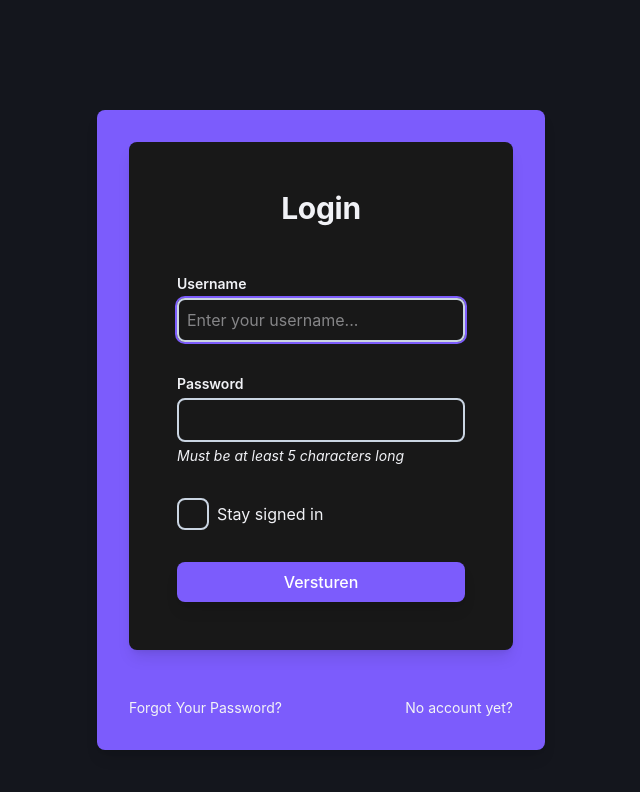
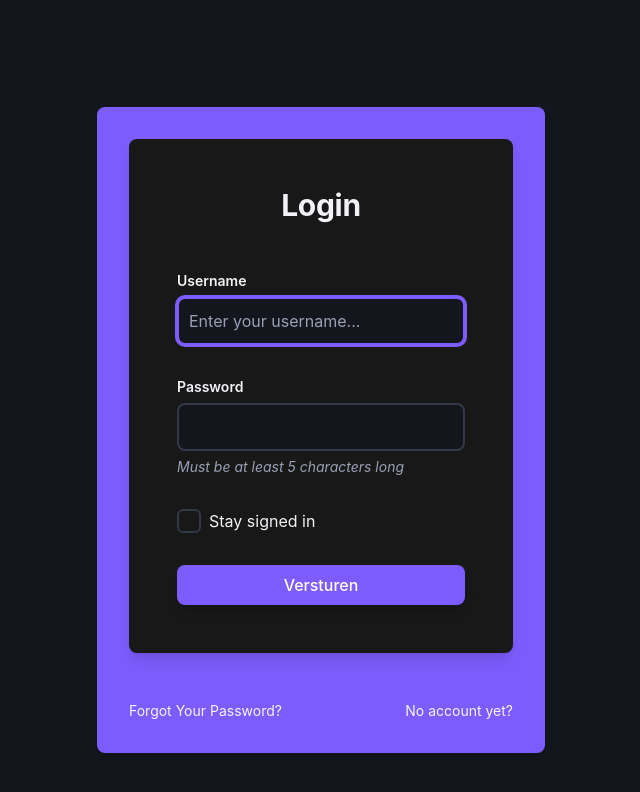
Before and after one commit to NLYanick/chat-app, a React (Vite) app in the folder frontend/: page /login in a window 1280 px wide. Shown: the top 792 px of the page, without its empty margins (319-959 px from the left). Built offline with nearby package versions, Linux system fonts and the light colour scheme; no server answers.

Commit message:
form components

```diff
--- a/frontend/src/react/components/DropDownMenu.jsx
+++ b/frontend/src/react/components/DropDownMenu.jsx
@@ -5,7 +5,7 @@ function DropDownMenu({ buttonContent, children }) {
   const items = Children.toArray(children);
 
   return (
-    <div className="relative inline-block text-left h-10">
+    <div className="relative inline-block text-left h-10 z-9999">
       <button
         onClick={() => setIsOpen(!isOpen)}
         className="cursor-pointer rounded-full transition-transform duration-150 hover:scale-105 active:scale-95 focus-visible:outline-none focus-visible:ring-2 focus-visible:ring-(--secondary-color)"
--- a/frontend/src/react/components/form/FormCheckbox.jsx
+++ b/frontend/src/react/components/form/FormCheckbox.jsx
@@ -26,12 +26,12 @@ function FormCheckBox({ label, onChange, ...props }) {
       />
 
       <div
-        className={`w-8 h-8 border-2 rounded-lg flex items-center justify-center
-          ${checked ? 'bg-(--secondary-color) border-(--secondary-color)' : 'border-slate-300'}
-          peer-focus-visible:ring-2 peer-focus-visible:ring-(--secondary-color) peer-focus-visible:ring-offset-2`}
+        className={`w-6 h-6 border-2 rounded-md flex items-center justify-center transition-all duration-150 ease-out
+          ${checked ? 'bg-(--secondary-color) border-(--secondary-color) scale-105' : 'border-(--border-color) group-hover:border-(--secondary-color)'}
+          peer-focus-visible:ring-2 peer-focus-visible:ring-(--secondary-color) peer-focus-visible:ring-offset-2 peer-focus-visible:ring-offset-(--primary-color)`}
       >
         {checked && (
-          <svg className="w-5 h-5 text-white" fill="none" viewBox="0 0 24 24" stroke="currentColor">
+          <svg className="w-4 h-4 text-white animate-scale-in" fill="none" viewBox="0 0 24 24" stroke="currentColor">
             <path strokeLinecap="round" strokeLinejoin="round" strokeWidth={3} d="M5 13l4 4L19 7" />
           </svg>
         )}
--- a/frontend/src/react/components/form/FormColorField.jsx
+++ b/frontend/src/react/components/form/FormColorField.jsx
@@ -1,15 +1,15 @@
 function FormColorField({ label, value, onChange = () => {}, ...props }) {
   return (
-    <div className="flex flex-col gap-1 mb-4 text-left">
+    <div className="flex flex-col gap-1.5 mb-4 text-left">
       {label && <label className="text-sm font-semibold">{label}</label>}
       <input
         type="color"
-        className="border-2 border-slate-300 p-2 rounded-lg focus:ring-2 focus:ring-(--secondary-color) outline-none h-12 w-full cursor-pointer"
+        className="border-2 border-(--border-color) p-2 rounded-lg focus:ring-2 focus:ring-(--secondary-color) outline-none h-12 w-full cursor-pointer transition-all duration-150 bg-(--primary-color)"
         value={value}
         onChange={(e) => onChange(e.target.value)}
         {...props}
       />
-      {<span className="text-sm"><em>{value?.toUpperCase()}</em></span>}
+      {<span className="text-sm text-(--text-muted)"><em>{value?.toUpperCase()}</em></span>}
     </div>
   );
 }
--- a/frontend/src/react/components/form/FormFileInput.jsx
+++ b/frontend/src/react/components/form/FormFileInput.jsx
@@ -1,7 +1,6 @@
-
 function FormFileInput({ label, name, subtext, color = "bg-(--primary-color)", ...props }) {
   return (
-    <div className="flex flex-col gap-1 mb-4 text-left">
+    <div className="flex flex-col gap-1.5 mb-4 text-left">
       <label htmlFor={name} className="cursor-pointer">
         <input
           type="file"
@@ -11,9 +10,9 @@ function FormFileInput({ label, name, subtext, color = "bg-(--primary-color)", .
           {...props}
         />
 
-        <span className={`${color} border-2 border-white p-2 rounded-md block w-64 text-center`}>{label}</span>
+        <span className={`${color} border-2 border-(--border-color) hover:border-(--secondary-color) text-(--text-color) p-2.5 rounded-lg block w-64 text-center transition-all duration-150 hover:-translate-y-0.5`}>{label}</span>
       </label>
-      {subtext && <span className="text-sm"><em>{subtext}</em></span>}
+      {subtext && <span className="text-sm text-(--text-muted)"><em>{subtext}</em></span>}
     </div>
   );
 }
--- a/frontend/src/react/components/form/FormInput.jsx
+++ b/frontend/src/react/components/form/FormInput.jsx
@@ -1,13 +1,12 @@
-
 function FormInput({ label, subtext, ...props }) {
   return (
-    <div className="flex flex-col gap-1 mb-4 text-left">
+    <div className="flex flex-col gap-1.5 mb-4 text-left">
       {label && <label className="text-sm font-semibold">{label}</label>}
       <input
         {...props}
-        className="border-2 border-slate-300 p-2 rounded-lg focus:ring-2 focus:ring-(--secondary-color) outline-none"
+        className="bg-(--primary-color) border-2 border-(--border-color) text-(--text-color) placeholder:text-(--text-muted) p-2.5 rounded-lg focus:ring-2 focus:ring-(--secondary-color) focus:border-(--secondary-color) outline-none transition-all duration-150"
       />
-      {subtext && <span className="text-sm"><em>{subtext}</em></span>}
+      {subtext && <span className="text-sm text-(--text-muted)"><em>{subtext}</em></span>}
     </div>
   );
 }
--- a/frontend/src/react/components/form/FormTextField.jsx
+++ b/frontend/src/react/components/form/FormTextField.jsx
@@ -1,13 +1,12 @@
-
 function FormTextField({ label, subtext, ...props }) {
   return (
-    <div className="flex flex-col gap-1 mb-4 text-left">
+    <div className="flex flex-col gap-1.5 mb-4 text-left">
       {label && <label className="text-sm font-semibold">{label}</label>}
       <textarea
         {...props}
-        className="border-2 border-slate-300 p-2 rounded-lg focus:ring-2 focus:ring-(--secondary-color) outline-none min-h-16"
+        className="bg-(--primary-color) border-2 border-(--border-color) text-(--text-color) placeholder:text-(--text-muted) p-2.5 rounded-lg focus:ring-2 focus:ring-(--secondary-color) focus:border-(--secondary-color) outline-none transition-all duration-150 min-h-16"
       />
-      {subtext && <span className="text-sm"><em>{subtext}</em></span>}
+      {subtext && <span className="text-sm text-(--text-muted)"><em>{subtext}</em></span>}
     </div>
   );
 }
--- a/frontend/src/react/components/form/UserErrorsBox.jsx
+++ b/frontend/src/react/components/form/UserErrorsBox.jsx
@@ -1,11 +1,10 @@
-
 function UserErrorsBox({ userErrors }) {
   return (
-    <div className="flex flex-col gap-1 mb-4 text-left p-4 rounded-lg border-2 border-red-600 bg-red-200">
-      <p className="text-red-500"><strong>Errors:</strong></p>
+    <div className="flex flex-col gap-1 mb-4 text-left p-4 rounded-lg border-2 border-(--error-color) bg-(--error-color)/10 animate-pop-in">
+      <p className="text-(--error-color)"><strong>Errors:</strong></p>
       <ul>
         {userErrors.map(ue =>
-          <li className="text-red-500 list-disc list-inside" key={ue}>{ue}</li>
+          <li className="text-(--error-color) list-disc list-inside" key={ue}>{ue}</li>
         )}
       </ul>
     </div>
```
Also changed, not shown: 1 other file (tests, documents, lock files or other folders).
